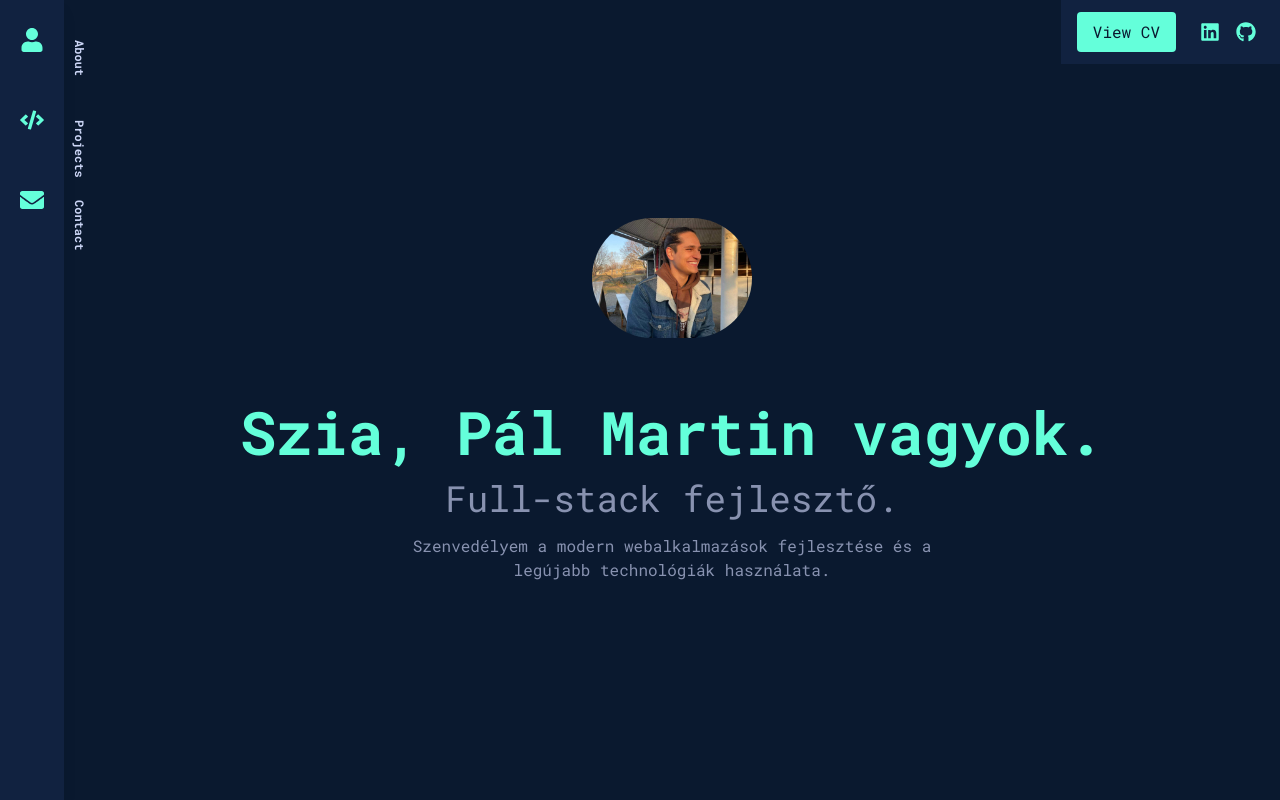
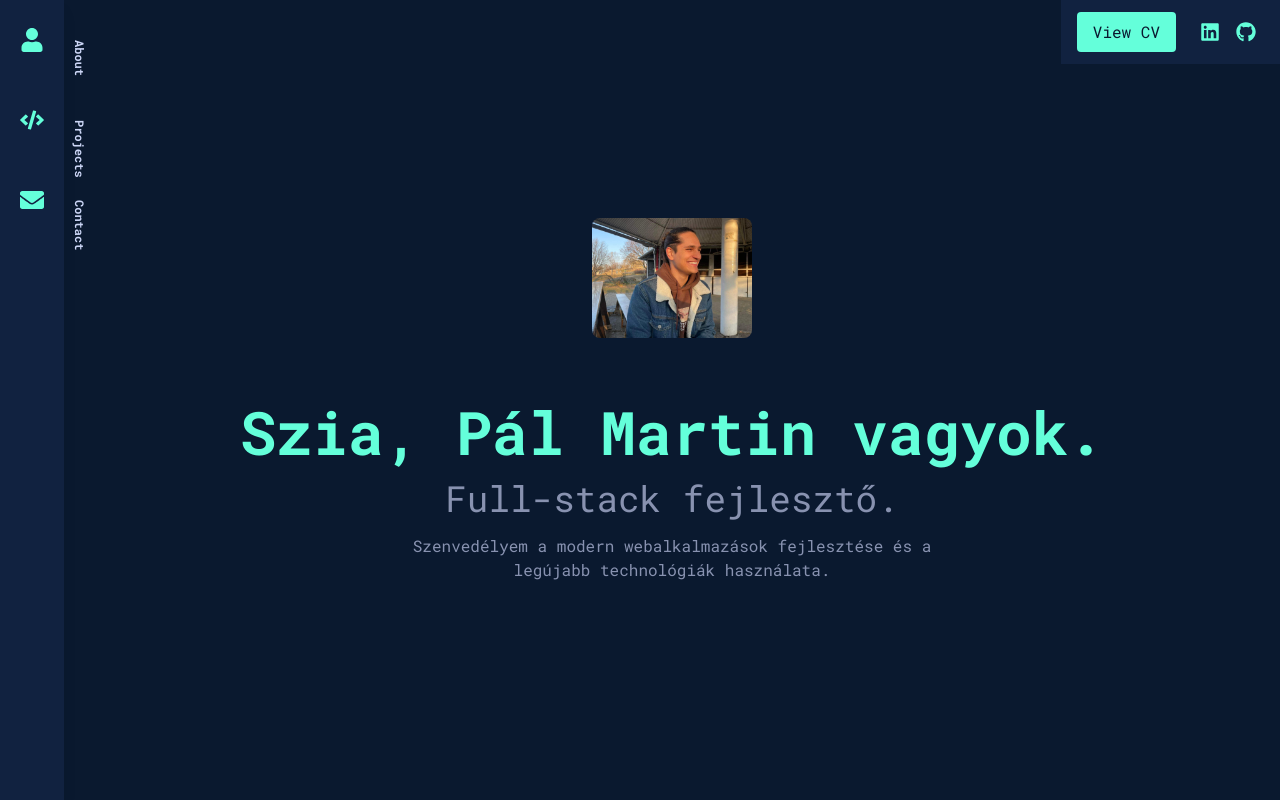
Before and after one commit to XY56L7/pal-martin-portfolio, a Next.js app: page / in a window 1280 px wide. Shown: the top 800 px of the page. Built offline with nearby package versions, Linux system fonts and the light colour scheme.

Commit message:
Add new project

```diff
--- a/package.json
+++ b/package.json
@@ -18,6 +18,7 @@
     "next": "^15.0.3",
     "next-i18next": "^15.3.1",
     "next-intl": "^3.25.0",
+    "next-translate": "^2.6.2",
     "react": "^18.3.1",
     "react-dom": "^18.3.1",
     "react-i18next": "^15.1.1",
--- a/src/app/components/About.tsx
+++ b/src/app/components/About.tsx
@@ -1,4 +1,3 @@
-// src/components/About.tsx
 "use client";
 
 import React from 'react';
@@ -8,14 +7,14 @@ const About: React.FC = () => {
   return (
     <section id="about" className="min-h-screen flex flex-col justify-center items-center px-8 bg-darkBlue text-lightestSlate">
       <div className="w-40 h-40 mb-6">
-      <Image
+        <Image
           src="/martin.jpg"
           alt="Pál Martin"
-          width={160}
-          height={160}
-          className="rounded-full object-cover"
-          />
-    </div>
+          width={320}
+          height={320}
+          className="rounded-lg object-cover"
+        />
+      </div>
       <h1 className="text-teal text-4xl md:text-6xl font-bold mb-4 text-center">
         Szia, Pál Martin vagyok.
       </h1>
--- a/src/app/components/Projects.tsx
+++ b/src/app/components/Projects.tsx
@@ -35,7 +35,7 @@ const projects: Project[] = [
     title: 'Szakdolgozat',
     description: 'Energy Community Platform',
     image: '/energy_community.jpg',
-    link: 'https://github.com/XY56L7/Szakdolgozat_Projekt',
+    link: 'https://enercom1.nik.uni-obuda.hu/',
     technologies: ['Python', 'Django', 'Angular','Docker'],
   },{
     title: 'KasiTrans Kft.',
@@ -43,6 +43,13 @@ const projects: Project[] = [
     image: '/kasitrans.jpg',
     link: 'https://kasitrans.vercel.app/',
     technologies: ['React','Tailwind_CSS'],
+  },
+  {
+    title: 'Rating App',
+    description: 'Applikáció a kiszolgálás értékelésére',
+    image: '/rating.JPG',
+    link: 'https://ratingapp-ten.vercel.app/',
+    technologies: ['React'],
   }
   // További projektek...
 ];
```
Also changed, not shown: public/locales/en/common.json (renamed from public/locales/en/translation.json), public/locales/hu/common.json (renamed from public/locales/hu/translation.json), public/rating.JPG (added), 1 other file (tests, documents, lock files or other folders).
